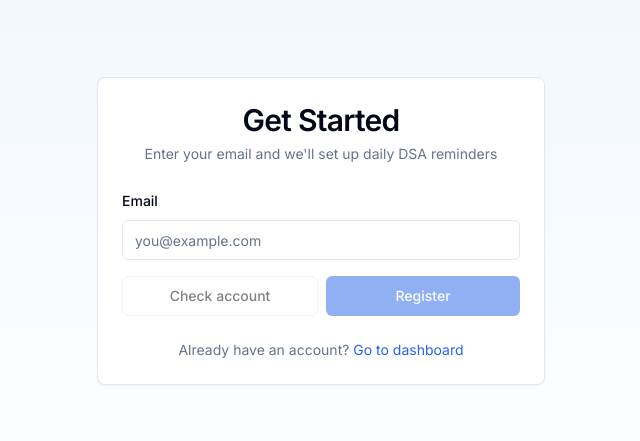
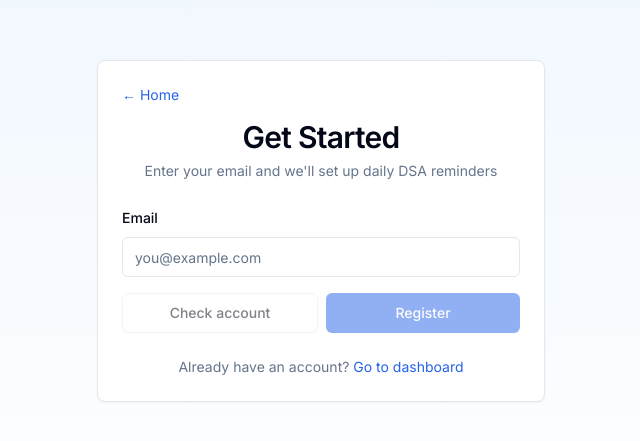
Before and after one commit to tirthachetry-zoho/daily-dsa-lld-reminder, a Next.js app: page /register in a window 1280 px wide. Shown: the part 169-610 px from the top of the page, without its empty margins (319-959 px from the left). Built offline with nearby package versions, Linux system fonts and the light colour scheme.

Commit message:
Add Home button/link to every page
- dashboard sidebar: add Home nav item (with Home icon)
- register, privacy, terms, unsubscribe pages: add a '← Home' link

```diff
--- a/app/register/page.tsx
+++ b/app/register/page.tsx
@@ -176,6 +176,14 @@ export default function RegisterPage() {
     <div className="min-h-screen flex items-center justify-center bg-gradient-to-b from-blue-50 to-white dark:from-gray-900 dark:to-gray-800 px-4">
       <Card className="w-full max-w-md">
         <CardHeader className="text-center">
+          <div className="flex justify-start mb-2">
+            <Link
+              href="/"
+              className="inline-flex items-center text-sm text-blue-600 hover:underline"
+            >
+              ← Home
+            </Link>
+          </div>
           <CardTitle className="text-3xl">Get Started</CardTitle>
           <CardDescription>
             Enter your email and we'll set up daily DSA reminders
--- a/app/terms/page.tsx
+++ b/app/terms/page.tsx
@@ -1,3 +1,5 @@
+import Link from "next/link";
+
 export const metadata = {
   title: "Terms of Service · DSA Reminder",
 };
@@ -6,6 +8,12 @@ export default function TermsPage() {
   return (
     <div className="min-h-screen bg-gray-50 py-12 px-4">
       <div className="max-w-2xl mx-auto bg-white rounded-lg shadow p-8">
+        <Link
+          href="/"
+          className="inline-flex items-center text-sm text-blue-600 hover:underline mb-4"
+        >
+          ← Home
+        </Link>
         <h1 className="text-3xl font-bold text-blue-600 mb-2">Terms of Service</h1>
         <p className="text-sm text-gray-500 mb-6">Last updated: 2026</p>
 
--- a/app/unsubscribe/page.tsx
+++ b/app/unsubscribe/page.tsx
@@ -41,6 +41,12 @@ function UnsubscribeContent() {
   return (
     <div className="min-h-screen flex items-center justify-center bg-gray-50 px-4">
       <div className="max-w-md w-full bg-white rounded-lg shadow p-8 text-center">
+        <Link
+          href="/"
+          className="inline-flex items-center text-sm text-blue-600 hover:underline mb-4"
+        >
+          ← Home
+        </Link>
         <h1 className="text-2xl font-bold text-blue-600 mb-4">DSA Reminder</h1>
         {status === "loading" && (
           <p className="text-gray-600">Processing your request…</p>
--- a/components/dashboard-sidebar.tsx
+++ b/components/dashboard-sidebar.tsx
@@ -11,10 +11,12 @@ import {
   LogOut,
   Menu,
   X,
+  Home,
 } from "lucide-react";
 import { useState } from "react";
 
 const navigation = [
+  { name: "Home", href: "/", icon: Home },
   { name: "Dashboard", href: "/dashboard", icon: LayoutDashboard },
   { name: "History", href: "/dashboard/history", icon: History },
   { name: "Settings", href: "/dashboard/settings", icon: Settings },
```
